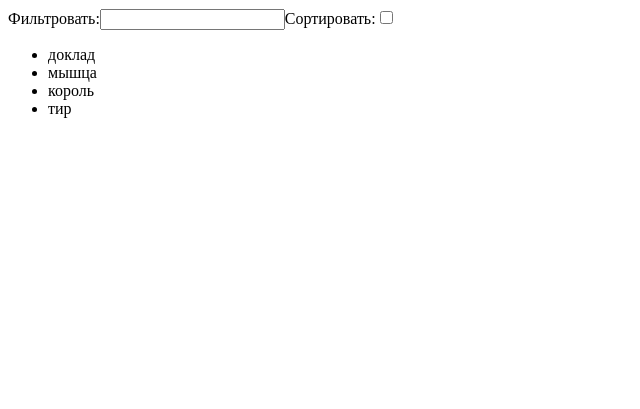
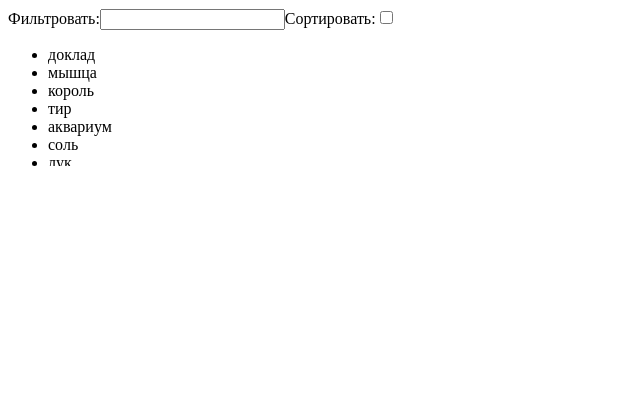
Before and after one commit to Allegathor/react-tasks, a React app in the folder filter/: page / in a window 1280 px wide. Shown: the whole page, without its empty margins (0-640 px from the left). Built offline with nearby package versions, Linux system fonts and the light colour scheme.

Commit message:
Set more suitable width and height for the list

```diff
--- a/filter/src/index.css
+++ b/filter/src/index.css
@@ -1,4 +1,5 @@
 .list {
-	height: 76px;
+	width: 400px;
+	height: 120px;
 	overflow-y: scroll;
 }
```
